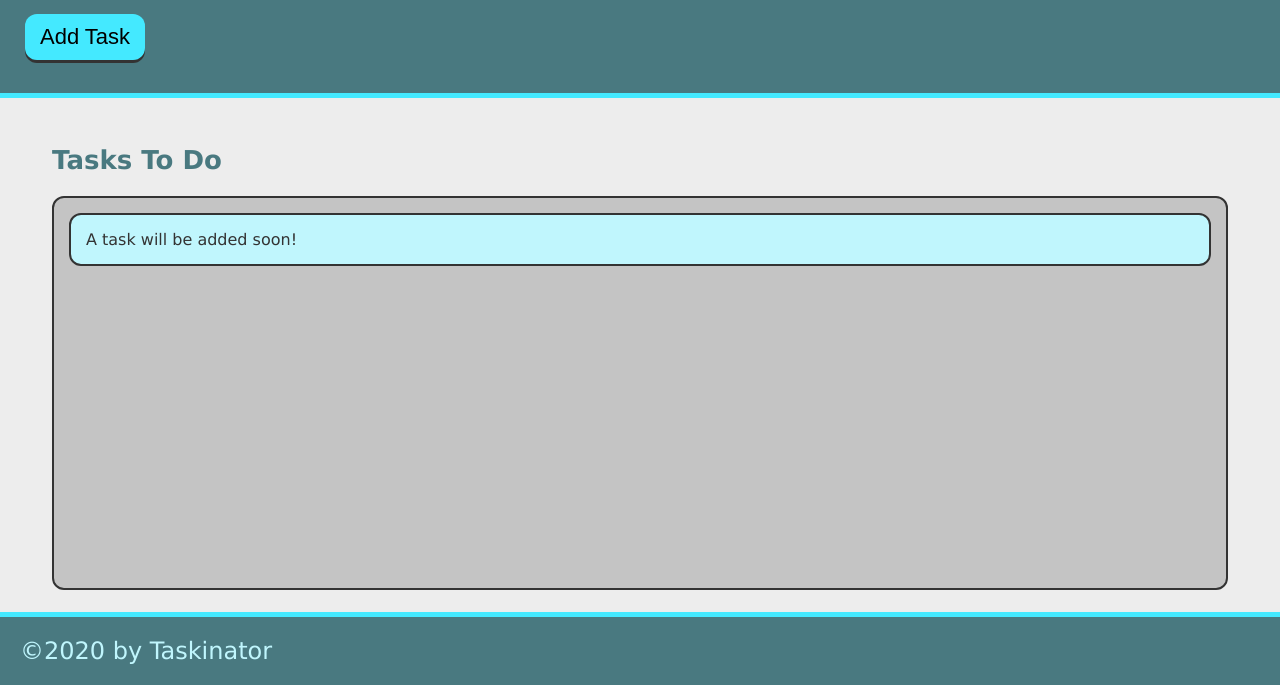
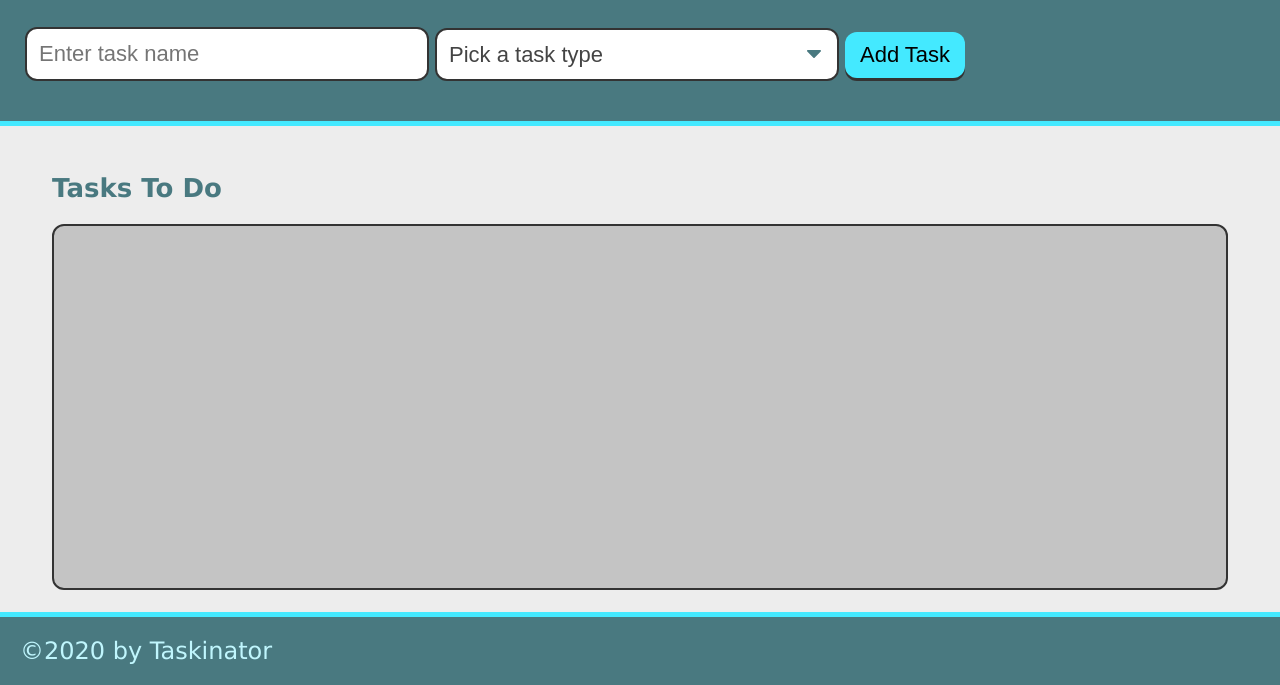
Before and after one commit to lrk83/taskinator, a plain HTML site: page index.html in a window 1280 px wide. Shown: the part 115-800 px from the top of the page. Drawn offline with Linux system fonts and the light colour scheme.

Commit message:
added input form

```diff
--- a/index.html
+++ b/index.html
@@ -11,16 +11,28 @@
     <header>
         <h1 class="page-title">Taskinator</h1>
         <p>Click the button below to add a new task!</p>
-        <button class="btn" id="save-task">Add Task</button>
+        <form id="task-form">
+            <div class="form-group">
+                <input type="text" name="task-name" placeholder ="Enter task name"/>
+            </div>
+            <div class="form-group">
+                <select name="task-type" class="select-dropdown">
+                  <option value="" disabled selected>Pick a task type</option>
+                  <option value="Print">Print</option>
+                  <option value="Web">Web</option>
+                  <option value="Mobile">Mobile</option>
+                </select>
+              </div>
+            <div class="form-group">
+                <button class="btn" id="save-task">Add Task</button>
+            </div>
+        </form>
     </header>
 
     <main class="page-content">
         <section class="task-list-wrapper">
             <h2 class="list-title">Tasks To Do</h2>
             <ul class="task-list" id="tasks-to-do">
-                <li class="task-item">
-                    A task will be added soon!
-                </li>
             </ul>
         </section>
     </main>
```
